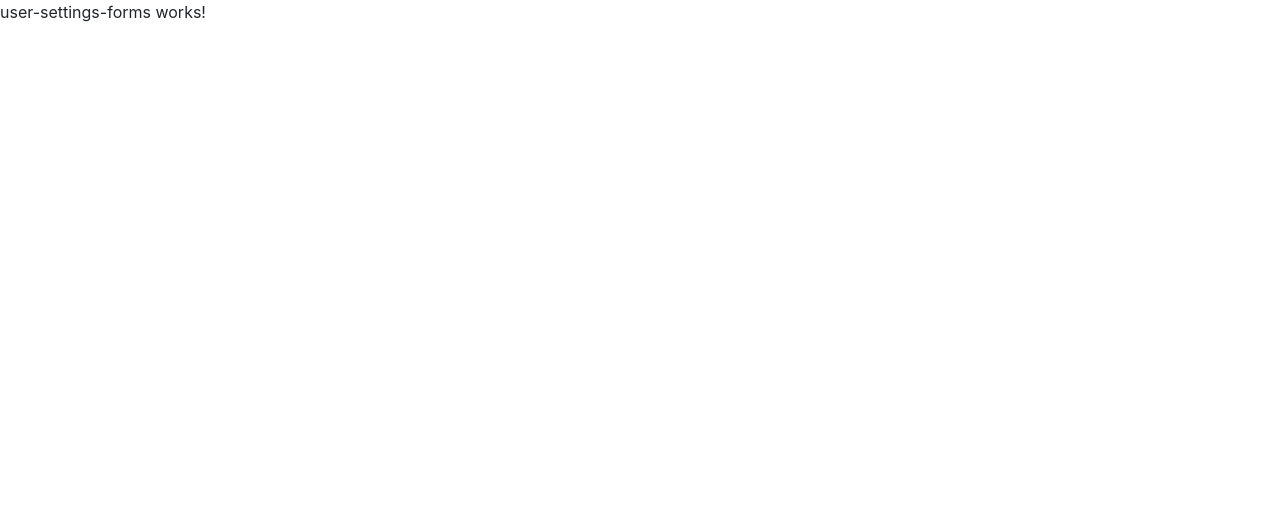
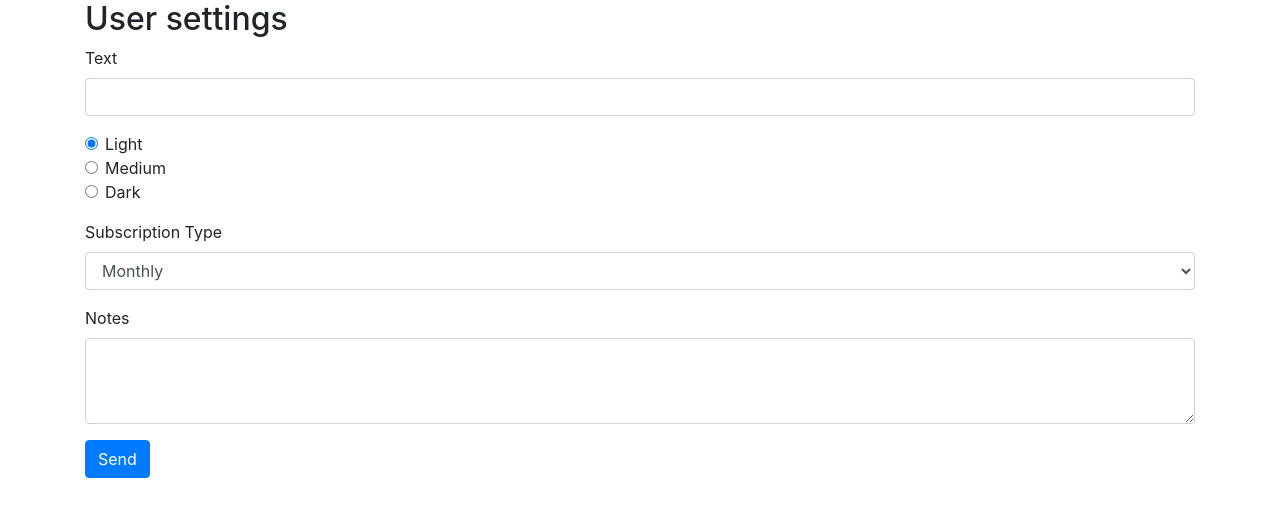
Before and after one commit to HelibertoArias/ps-demo, an Angular app: page / in a window 1280 px wide. Shown: the top 516 px of the page. Built offline with nearby package versions, Linux system fonts and the light colour scheme.

Commit message:
feat: Add some controls into the user settings form

```diff
--- a/src/app/user-settings-forms/user-settings-forms.component.html
+++ b/src/app/user-settings-forms/user-settings-forms.component.html
@@ -1 +1,58 @@
-<p>user-settings-forms works!</p>
+<div class="container">
+  <h2>User settings</h2>
+  <form method="POST">
+    <div class="form-group">
+      <label for="name">Text</label>
+      <input id="name" class="form-control" type="text" name="name" />
+    </div>
+    <div class="form-group">
+      <div class="form-check">
+        <input
+          id="ligthInterface"
+          class="form-check-input"
+          type="radio"
+          name="interfaceStyle"
+          checked
+        />
+        <label for="ligthInterface" class="form-check-label">Light</label>
+      </div>
+
+      <div class="form-check">
+        <input
+          id="mediumInterface"
+          class="form-check-input"
+          type="radio"
+          name="interfaceStyle"
+        />
+        <label for="mediumInterface" class="form-check-label">Medium</label>
+      </div>
+
+      <div class="form-check">
+        <input
+          id="darkInterface"
+          class="form-check-input"
+          type="radio"
+          name="interfaceStyle"
+        />
+        <label for="darkInterface" class="form-check-label">Dark</label>
+      </div>
+    </div>
+
+    <div class="form-group">
+      <label for="subscriptionType">Subscription Type</label>
+      <select id="subscriptionType" class="form-control" name="subscriptionType">
+        <option>Monthly</option>
+        <option>Annyaly</option>
+        <option>Lifetime</option>
+      </select>
+    </div>
+
+    <div class="form-group">
+      <label for="notes">Notes</label>
+      <textarea id="notes" class="form-control" name="notes" rows="3"></textarea>
+    </div>
+
+
+    <button class="btn btn-primary" type="button">Send</button>
+  </form>
+</div>
```
